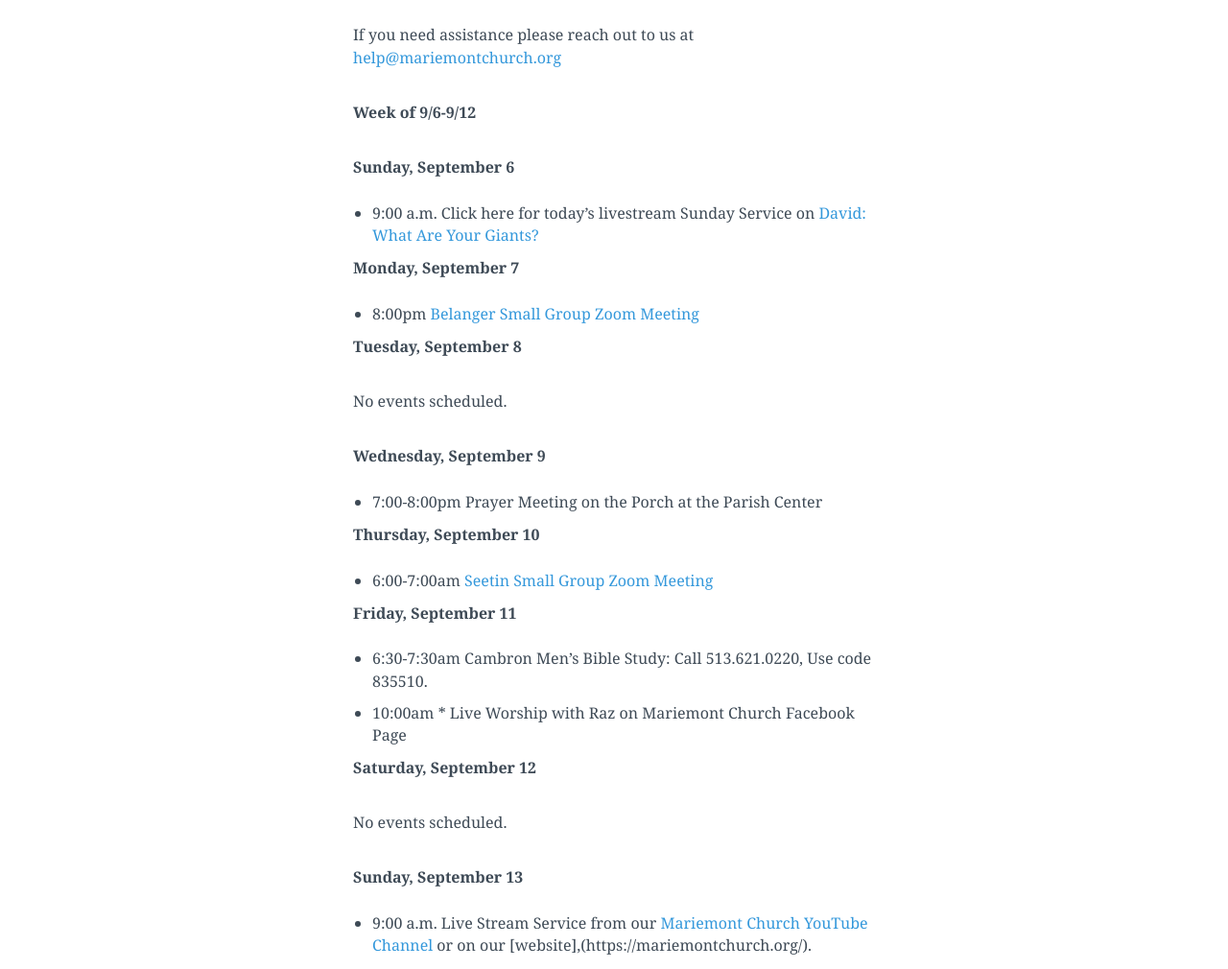
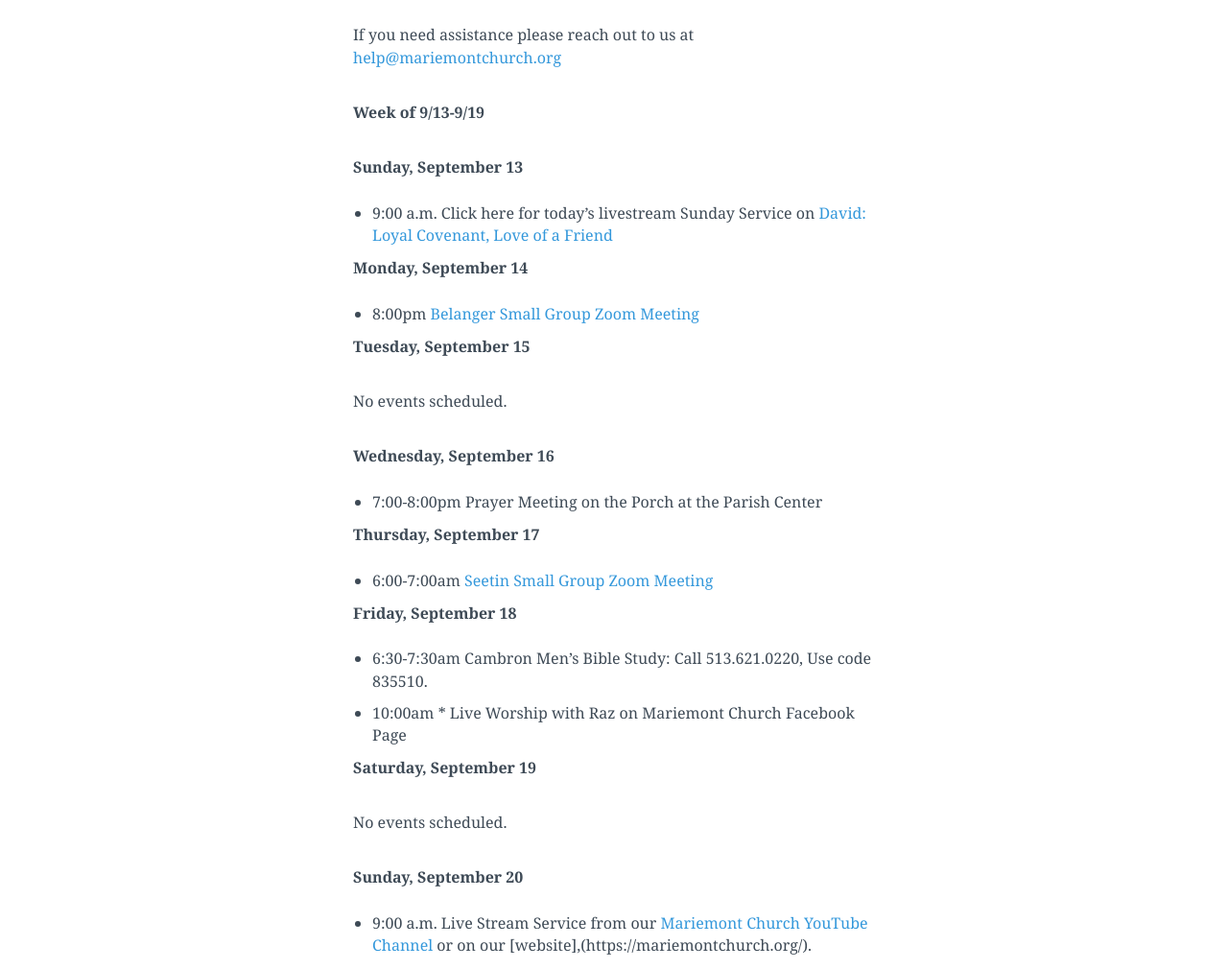
Before and after one commit to lukemoderwell/mariemont, a Jekyll site: the page built from updates.markdown, in a window 1280 px wide and 1400 px high. Shown: the part 311-1321 px from the top of the window at 96% size. Built offline with Jekyll 4.4.1, drawn with Linux system fonts in a browser that asks for light colours; nearby versions of some CDN libraries.

Commit message:
Updated Updates

```diff
--- a/updates.markdown
+++ b/updates.markdown
@@ -15,38 +15,38 @@ If you are new to our online church community, we would love to pray for you and
 
 If you need assistance please reach out to us at [help@mariemontchurch.org](http://help@mariemontchurch.org)
 
-**Week of 9/6-9/12**
+**Week of 9/13-9/19**
 
-**Sunday, September 6**
+**Sunday, September 13**
 
-* 9:00 a.m. Click here for today's livestream Sunday Service on [David: What Are Your Giants?](https://youtu.be/qdvaBRxQkSg)
+* 9:00 a.m. Click here for today's livestream Sunday Service on [David: Loyal Covenant, Love of a Friend](https://youtu.be/mwJk585jbgw)
 
-**Monday, September 7**
+**Monday, September 14**
 
 * 8:00pm [Belanger Small Group Zoom Meeting ](https://us04web.zoom.us/j/5657171238)
 
-**Tuesday, September 8**
+**Tuesday, September 15**
 
 No events scheduled.
 
-**Wednesday, September 9**
+**Wednesday, September 16**
 
 * 7:00-8:00pm Prayer Meeting on the Porch at the Parish Center
 
-**Thursday, September 10**
+**Thursday, September 17**
 
 * 6:00-7:00am [Seetin Small Group Zoom Meeting](https://zoom.us/j/390610405pwd=cy9wQkRFZm1wSG1RSk1yM0VjZW42Zz09)
 
-**Friday, September 11**
+**Friday, September 18**
 
 * 6:30-7:30am Cambron Men's Bible Study: Call 513.621.0220, Use code 835510.
 * 10:00am * Live Worship with Raz on Mariemont Church Facebook Page
 
-**Saturday, September 12**
+**Saturday, September 19**
 
 No events scheduled.
 
-**Sunday, September 13**
+**Sunday, September 20**
 
 * 9:00 a.m. Live Stream Service from our [Mariemont Church YouTube Channel](https://www.youtube.com/c/MariemontChurch/videos) or on our [website],(https://mariemontchurch.org/).
 
```
